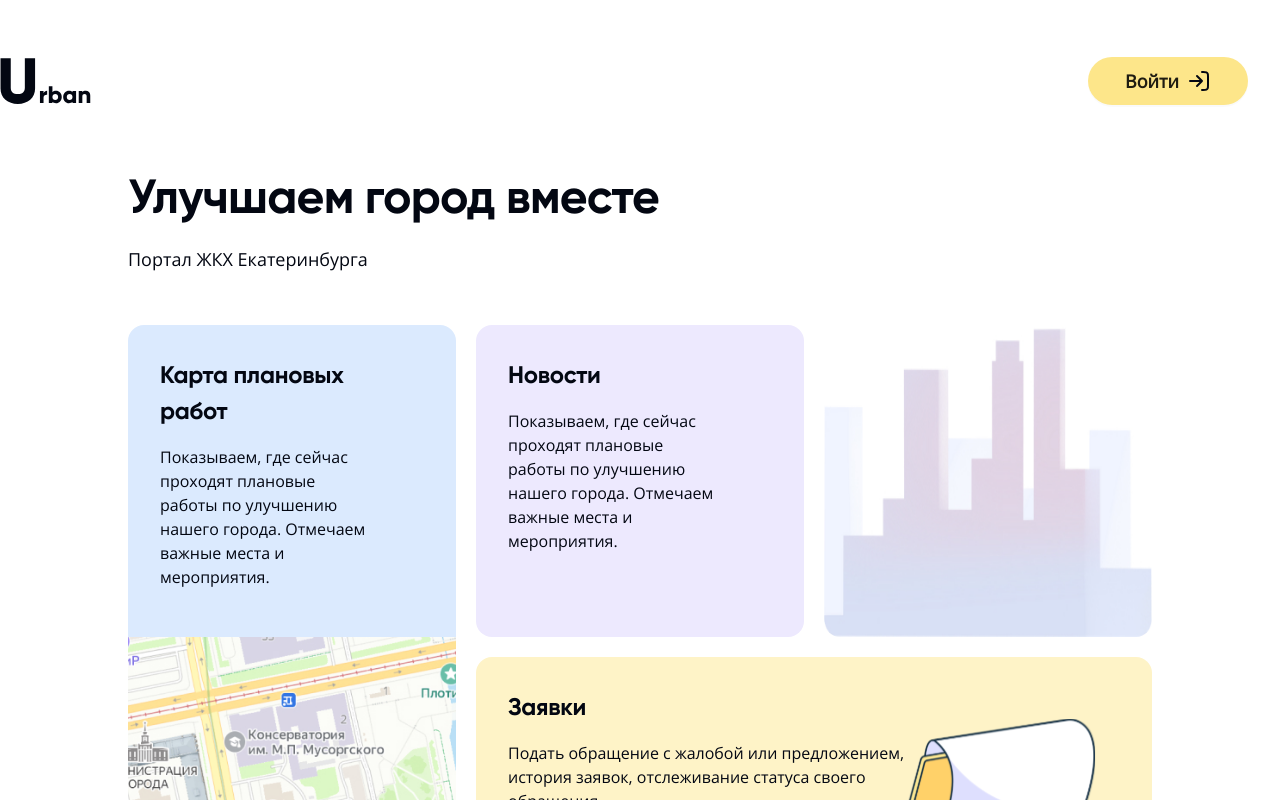
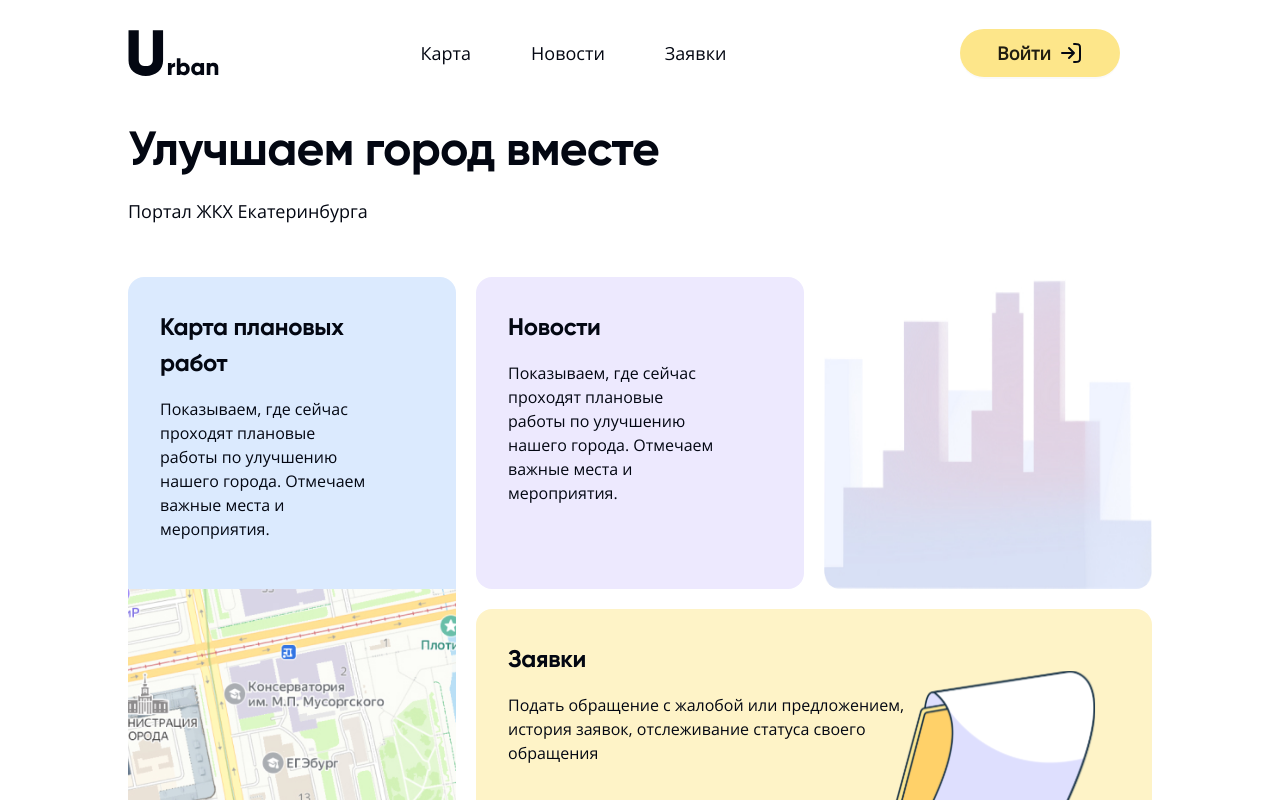
Before and after one commit to Urban-Utopia-2024/frontend, a React (Vite) app: page / in a window 1280 px wide. Shown: the top 800 px of the page. Built offline with nearby package versions, Linux system fonts and the light colour scheme.

Commit message:
add header nav

```diff
--- a/src/components/ui/Header.tsx
+++ b/src/components/ui/Header.tsx
@@ -2,17 +2,31 @@ import { Button } from 'antd';
 import Logo from '../../assets/icons/Logo';
 import LoginIcon from '../../assets/icons/LoginIcon';
 import { Link } from 'react-router-dom';
+import { Routes } from '../../constants/routes';
 
 function Header() {
   return (
-    <header className="mx-4 my-4 flex max-w-[90rem] items-center justify-between text-3xl md:my-11 xl:mx-auto">
+    <header className="mx-auto max-w-[90rem] text-3xl">
+      <div className="mx-32 my-4 flex items-center justify-between">
         <Link to="/">
           <Logo />
         </Link>
-      <Button className="my-[12.5px] flex h-12 w-40 items-center justify-center gap-2 rounded-full border-none bg-amber-200 text-lg font-bold hover:bg-amber-300 hover:text-gray-950 md:mx-8">
+        <nav className="flex max-w-[49.5rem] items-center justify-center gap-[3.75rem] text-lg">
+          <Link to={`${Routes.MAP}`}>
+            <p>Карта</p>
+          </Link>
+          <Link to={`${Routes.NEWS}`}>
+            <p>Новости</p>
+          </Link>
+          <Link to={`${Routes.REQUESTS}`}>
+            <p>Заявки</p>
+          </Link>
+        </nav>
+        <Button className="my-[12.5px] flex h-12 w-40 items-center justify-center gap-2 rounded-full border-none bg-amber-200 text-lg font-bold hover:bg-amber-300 hover:text-gray-950 active:border-none md:mx-8">
           Войти
           <LoginIcon />
         </Button>
+      </div>
     </header>
   );
 }
--- a/src/constants/routes.ts
+++ b/src/constants/routes.ts
@@ -1,3 +1,6 @@
 export enum Routes {
-  HOME = "/",
+  HOME = '/',
+  MAP = '/map',
+  NEWS = '/news',
+  REQUESTS = '/requests',
 }
--- a/src/themeConfig.ts
+++ b/src/themeConfig.ts
@@ -4,5 +4,10 @@ export const themeConfig = {
     colorInfoTextHover: '#030712',
     colorPrimaryHover: '#030712',
     colorPrimaryTextHover: '#030712',
+    colorInfoActive: '#030712',
+    colorInfoTextActive: '#030712',
+    colorLinkActive: '#030712',
+    colorPrimaryActive: '#030712',
+    colorPrimaryBorder: '#FBBF24',
   },
 };
```
Lines whose indentation alone changed are shown as unchanged.
